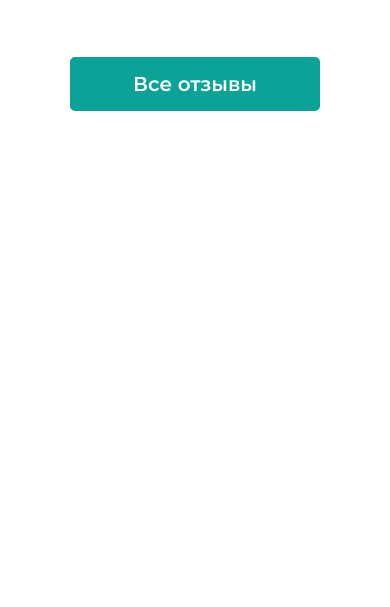
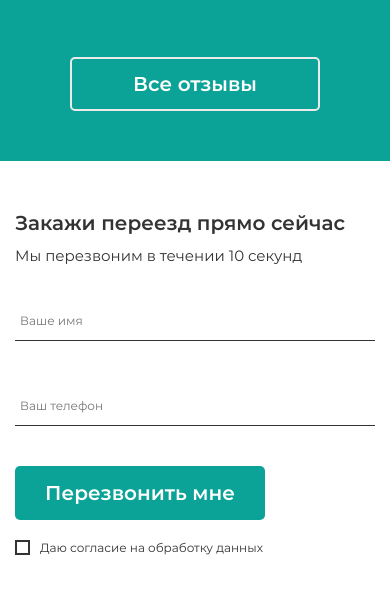
Before and after one commit to sergk1993/Fast, a website: page app/index.html in a window 390 px wide. Shown: the part 4383-4990 px from the top of the page. Before the commit the page ends 4544 px from the top, so only its background shows below. Drawn offline with Linux system fonts and the light colour scheme.

Commit message:
cr: create order

```diff
--- a/app/index.html
+++ b/app/index.html
@@ -398,7 +398,8 @@
                             </svg>
 
                         </div>
-                        <p class="reviews__text clamp">Обращение к вам за помощью в переезде оставило только положительные
+                        <p class="reviews__text clamp">Обращение к вам за помощью в переезде оставило только
+                            положительные
                             впечатления. Хотелось отметить замечательного водителя газели Алексея. Были трудности с
                             заездом
                             во двор, он проявил себя как компетентный
@@ -431,7 +432,8 @@
                             </svg>
 
                         </div>
-                        <p class="reviews__text clamp">Не знаю, как со стороны соискателей, но со стороны заказчика все гуд.
+                        <p class="reviews__text clamp">Не знаю, как со стороны соискателей, но со стороны заказчика все
+                            гуд.
                             Не могу скахать, что есть компании лучше, но и то что есть компании хуже тоже не могу. Был
                             опыт работы с разными компаниями. С этой работаем, потому что удобно.
                         </p>
@@ -462,14 +464,53 @@
                             </svg>
 
                         </div>
-                        <p class="reviews__text clamp">Все просто ужасно, не верьте, вызывал грузчиков с машиной, позвонили
+                        <p class="reviews__text clamp">Все просто ужасно, не верьте, вызывал грузчиков с машиной,
+                            позвонили
                             заказ подтвердили..- но никто не приехал, даже не позвонили, день - псу под хвост..., звонил
                             2 часа, эти твари даже трубу не подняли
                         </p>
                     </div>
                 </div>
-                <a class="reviews__btn btn-style" href="#">Все отзывы</a>
+                <a class="reviews__btn btn-style-line" href="#">Все отзывы</a>
             </div>
+        </section>
+
+        <section class="order">
+            <div class="container order__container">
+
+                <div class="order__text">
+                    <h3 class="order__title">Закажи переезд прямо сейчас</h3>
+                    <p class="order__subtitle">Мы перезвоним в течении 10 секунд</p>
+                </div>
+
+                <div class="order__wrapper">
+                    <form class="order__form" method="post">
+                        <fieldset class="order__field">
+                            <legend class="visually-hidden">Форма перезвонить</legend>
+
+                            <ul class="order__lists list-reset">
+                                <li class="order__list"><input class="order__input" name="name" type="text" placeholder="Ваше имя"></li>
+                                <li class="order__list"><input class="order__input" name="phone" type="text" placeholder="Ваш телефон"></li>
+                                <li class="order__list">
+                                    <button class="order__btn btn-style">Перезвонить мне</button>
+                                    <label class="order__label">
+                                        <input class="order__check" type="checkbox" >
+                                        <span class="order__checkBox"></span>
+                                        Даю согласие на обработку данных
+                                    </label>
+                                </li>
+
+                            </ul>
+                        </fieldset>
+
+
+
+
+                    </form>
+
+                </div>
+            </div>
+
         </section>
 
 
--- a/app/scss/_global.scss
+++ b/app/scss/_global.scss
@@ -101,9 +101,7 @@ footer {
     border-radius: 5px;
     transition: border 0.4s ease-in-out;
 }
-.btn-style-line:hover {
-    border: 2px solid #0ba397;
-}
+
 
 
 .title {
@@ -128,3 +126,16 @@ footer {
     background-color: #0ba397;
     color: #fff;
 }
+
+.visually-hidden {
+    position: absolute;
+    width: 1px;
+    height: 1px;
+    margin: -1px;
+    border: 0;
+    padding: 0;
+    white-space: nowrap;
+    clip-path: inset(100%);
+    clip: rect(0 0 0 0);
+    overflow: hidden;
+  }
--- a/app/scss/_media.scss
+++ b/app/scss/_media.scss
@@ -55,6 +55,16 @@
     .swiper-button-prev,
     .swiper-button-next {
         display: none;
+    }
+
+    .order__lists {
+        display: block;
+    }
+
+    .order__list {
+        margin: 0 auto;
+        margin-bottom: 40px;
+        max-width: 100%;
     }
 }
 
@@ -134,8 +144,19 @@
     .park-pagination {
         display: block;
     }
+
+    .order__title {
+        font-weight: 600;
+        font-size: 20px;
+        line-height: 24px;
+    }
+
+    .order__subtitle {
+        font-size: 15px;
+    }
+
+
 }
-
 
 @media (max-width: 580px) {
     .header__box-image {
--- a/app/scss/style.scss
+++ b/app/scss/style.scss
@@ -472,7 +472,9 @@
 
 /* Конец autopark */
 
+/* Начало отзывы */
 .reviews {
+    background-color: #0ba397;
     padding-top: 50px;
     padding-bottom: 50px;
     &__title {
@@ -484,7 +486,6 @@
         grid-template-columns: repeat(auto-fill, minmax(250px, 420px));
         justify-content: center;
         gap: 20px;
-
     }
 
     &__box {
@@ -511,19 +512,111 @@
     &__btn {
         background-color: #0ba397;
         color: #fff;
+        margin: 0 auto;
         margin-top: 60px;
     }
+}
 
+/* Конецу отзывы */
+
+/* Начало order */
+.order {
+    padding-top: 50px;
+    padding-bottom: 50px;
+
+    &__container {
+        max-width: 1000px;
+        margin: 0 auto;
+    }
+
+    &__text {
+        margin-bottom: 30px;
+    }
+
+    &__title {
+        margin-bottom: 10px;
+        font-weight: 600;
+        font-size: 30px;
+        line-height: 37px;
     }
 
 
+    &__lists {
+        display: flex;
+        align-items: flex-end;
+        justify-content: space-between;
+        position: relative;
+    }
+    &__list {
+        max-width: 300px;
+        width: 100%;
+    }
 
+    &__input {
+        font-family: "Montserrat", sans-serif;
+        font-size: 20px;
+        line-height: 24px;
+        width: 100%;
+        padding: 10px 10px 10px 5px;
+        border: none;
+        border-bottom: 1px solid #333;
+    }
+    &__input:not(:last-child) {
+        margin-right: 70px;
+    }
 
+    &__input::placeholder {
+        font-family: "Montserrat", sans-serif;
+        margin-bottom: 10px;
+        font-size: 12px;
+        line-height: 10px;
+    }
 
+    &__btn {
+        background-color: #0ba397;
+        margin-left: 0;
+        color: #fff;
+    }
 
+    &__label {
+        position: absolute;
+        bottom: -35px;
+        font-size: 12px;
+        line-height: 15px;
+        padding-left: 25px;
+        cursor: pointer;
+    }
 
+    &__check:checked + .order__checkBox {
+        background-image: url("../images/tick.svg");
+        background-repeat: no-repeat;
+        background-position: center;
+        background-size: 7px;
+    }
+    &__check:focus + .order__checkBox {
+        outline: 3px solid rgb(255, 0, 0);
+        border-radius: 2px;
+    }
+    &__check:checked:focus + .order__checkBox {
+        outline: 3px solid #02b411;
+        border-radius: 2px;
+    }
 
+    &__check {
+        position: absolute;
+        -webkit-appearance: none;
+        -moz-appearance: none;
+        appearance: none;
+    }
+    &__checkBox {
+        position: absolute;
+        left: 0;
+        width: 15px;
+        height: 15px;
+        border: 2px solid #333;
+    }
+}
 
-
+/* Конец order */
 
 @import "media";
```
Also changed, not shown: app/css/style.min.css. Lines whose indentation alone changed are shown as unchanged.
